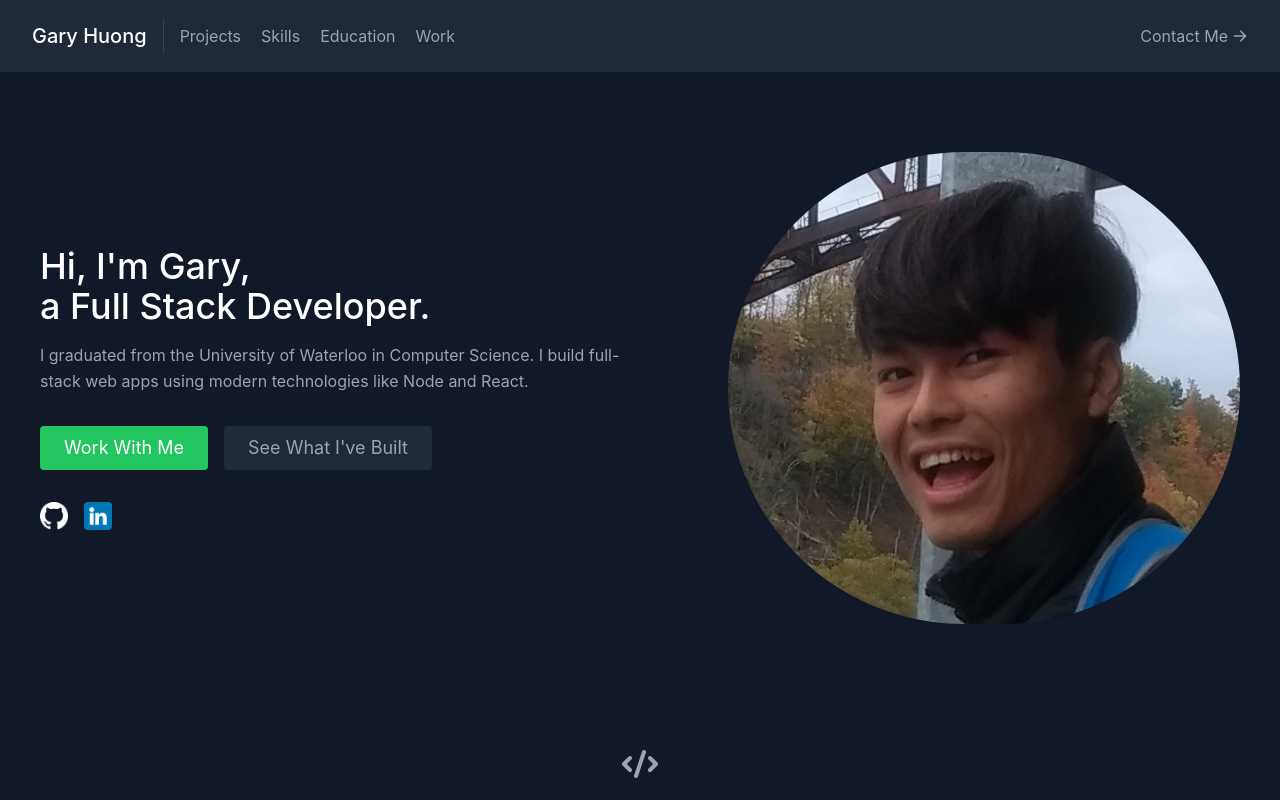
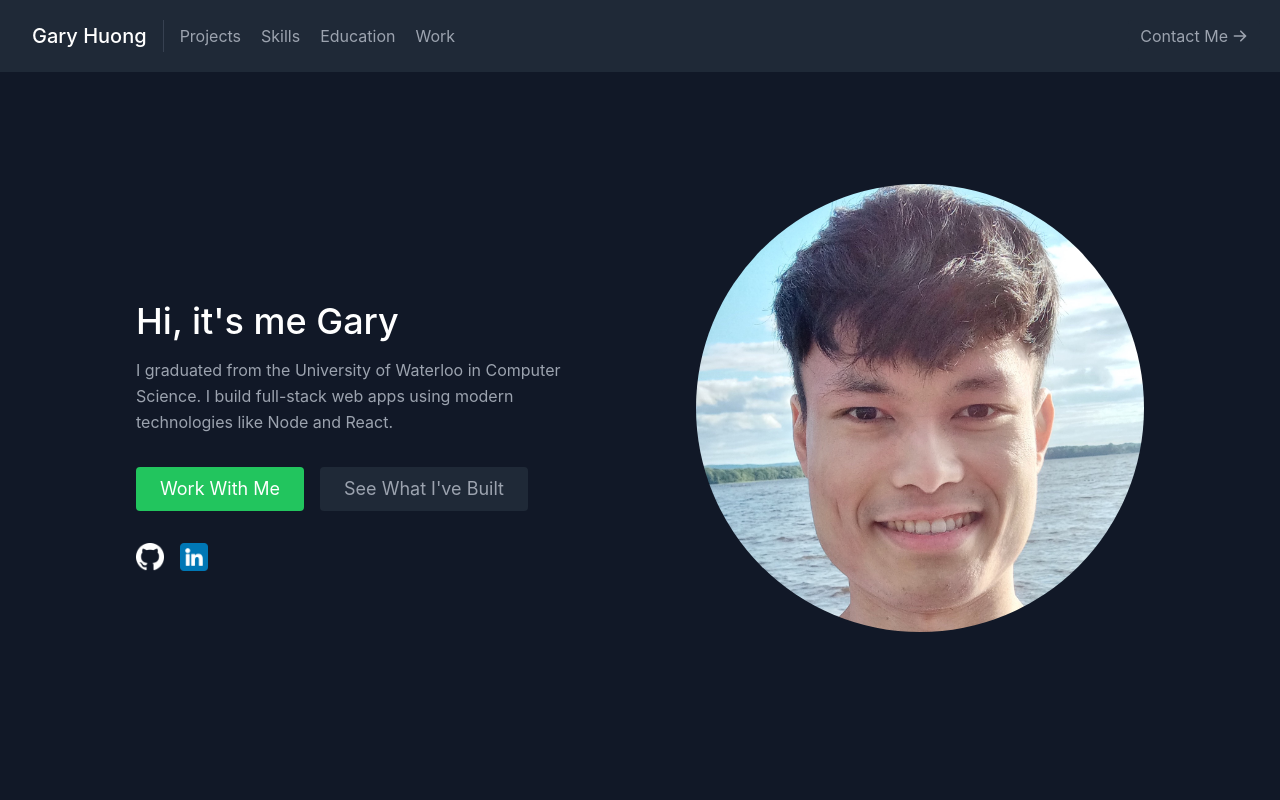
Before and after one commit to ghuong/portfolio, a React (Create React App) app: page / in a window 1280 px wide. Shown: the top 800 px of the page. Built offline with nearby package versions, Linux system fonts and the light colour scheme.

Commit message:
Polish css

```diff
--- a/src/App.js
+++ b/src/App.js
@@ -9,8 +9,10 @@ import Work from "./components/Work";
 function App() {
   return (
     <main className="text-gray-400 bg-gray-900 body-font">
-      <Navbar />
-      <About />
+      <div className="h-screen w-screen flex flex-col"> {/* About(+nav) fills screen */}
+        <Navbar />
+        <About />
+      </div>
       <Projects />
       <Skills />
       <Education />
--- a/src/components/About.js
+++ b/src/components/About.js
@@ -2,17 +2,20 @@ import { about, socialmedia } from "../data";
 
 export default function About() {
   return (
-    <section id="about">
-      <div className="container mx-auto flex px-10 py-20 md:flex-row flex-col items-center">
-        <div className="lg:flex-grow md:w-1/2 lg:pr-24 md:pr-16 flex flex-col md:items-start md:text-left mb-16 md:mb-0 items-center text-center">
+    <section id="about" className="flex-grow md:mx-20">
+      <div className="container mx-auto h-full flex flex-col md:flex-row-reverse items-center justify-center">
+        <div className="w-1/2 lg:w-2/5 lg:max-w-lg">
+          <img
+            className="object-cover object-center rounded-full mb-14"
+            alt="face"
+            src="./images/face.jpg"
+          />
+        </div>
+        <div className="md:w-1/2 lg:pr-24 md:pr-16 flex flex-col md:items-start md:text-left items-center text-center">
           <h1 className="title-font sm:text-4xl text-3xl mb-4 font-medium text-white">
-            Hi, I'm Gary,{" "}
-            <br className="hidden lg:inline-block" />
-            a Full Stack Developer.
+            Hi, it's me Gary{" "}
           </h1>
-          <p className="mb-8 leading-relaxed">
-            {about.text}
-          </p>
+          <p className="mb-8 leading-relaxed">{about.text}</p>
           <div className="flex justify-center">
             <a
               href="#contact"
@@ -52,13 +55,6 @@ export default function About() {
             </a>
           </div>
         </div>
-        <div className="lg:max-w-lg lg:w-full md:w-1/2 w-5/6">
-          <img
-            className="object-cover object-center rounded-full"
-            alt="face"
-            src="./images/face.jpg"
-          />
-        </div>
       </div>
     </section>
   );
--- a/src/index.css
+++ b/src/index.css
@@ -8,7 +8,6 @@ html {
 
 body {
   margin: 0;
-  background-color: 'bg-gray-900';
   font-family: -apple-system, BlinkMacSystemFont, 'Segoe UI', 'Roboto', 'Oxygen',
     'Ubuntu', 'Cantarell', 'Fira Sans', 'Droid Sans', 'Helvetica Neue',
     sans-serif;
```
Also changed, not shown: public/images/face.jpg.
